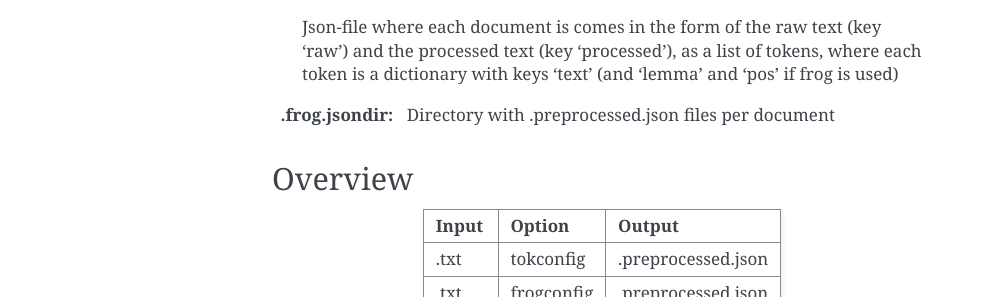
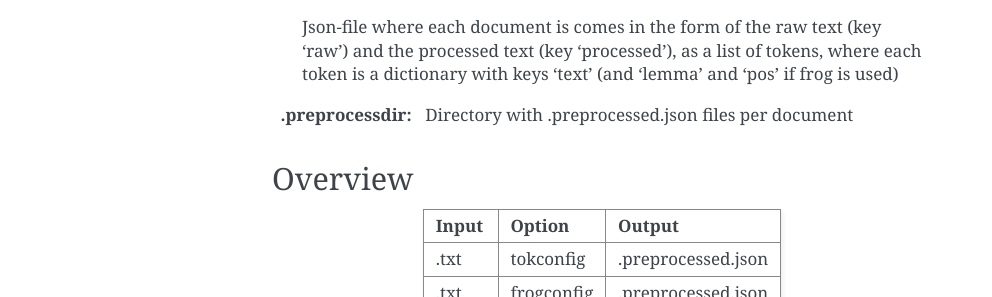
Before and after one commit to LanguageMachines/quoll, a Sphinx documentation site: the page built from docs/source/pipeline/preprocess.rst, in a window 1280 px wide. Shown: the part 1116-1413 px from the top of the page, without its empty margins (148-1140 px from the left). Built offline with Sphinx 7.4.7, drawn with Linux system fonts in a browser that asks for light colours.

Commit message:
Update preprocess.rst

```diff
--- a/docs/source/pipeline/preprocess.rst
+++ b/docs/source/pipeline/preprocess.rst
@@ -30,8 +30,9 @@ Output
 The output comes in one of the following two extensions, depending on the input (repectively **.txt** and **.txtdir** (see `Overview`_).
 :.preprocessed.json:
   Json-file where each document is comes in the form of the raw text (key 'raw') and the processed text (key 'processed'), as a list of tokens, where each token is a dictionary with keys 'text' (and 'lemma' and 'pos' if frog is used)
-:.frog.jsondir:
+:.preprocessdir:
   Directory with .preprocessed.json files per document
+
 Overview
 --------
 +---------+------------+--------------------+
```
